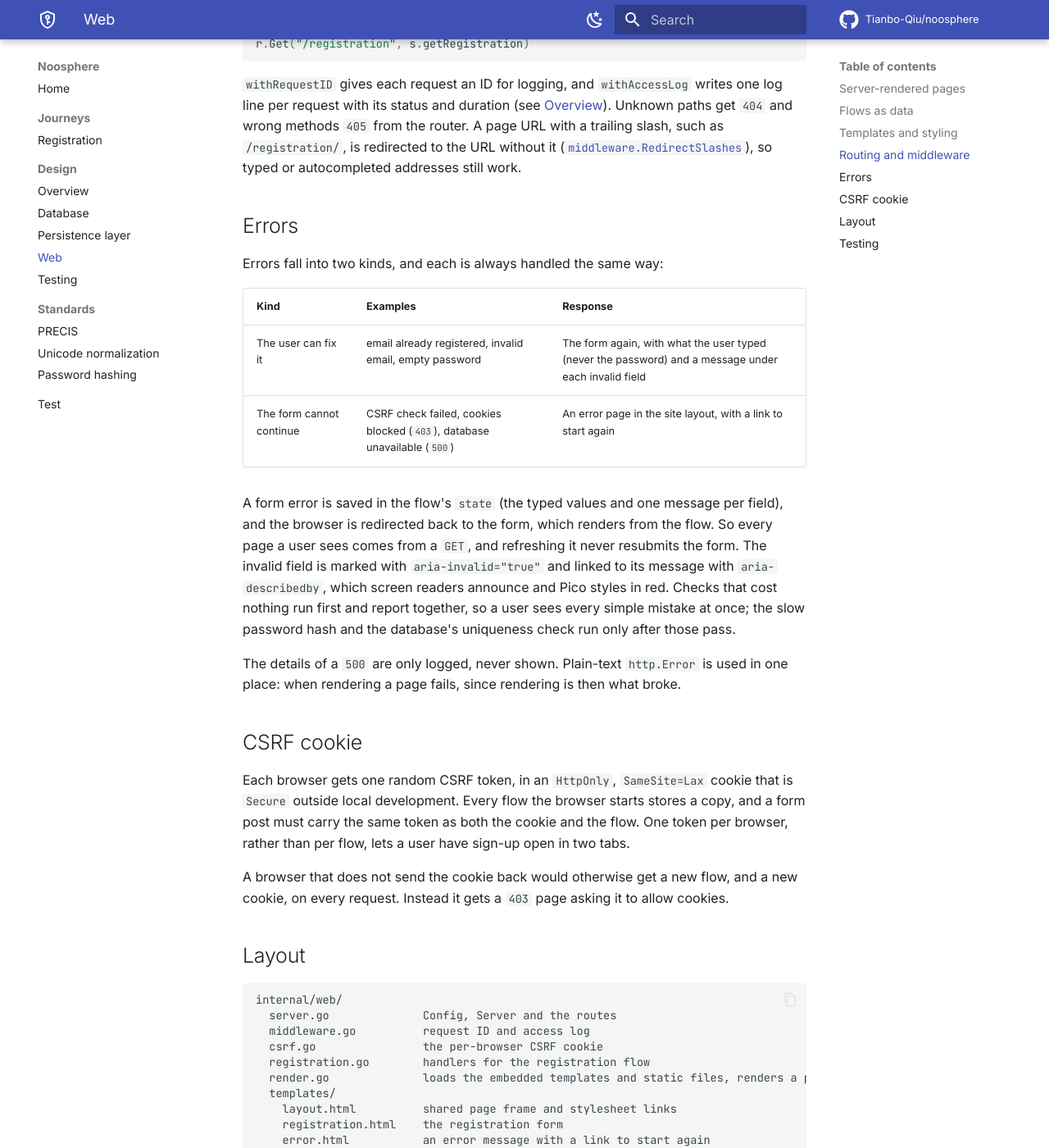
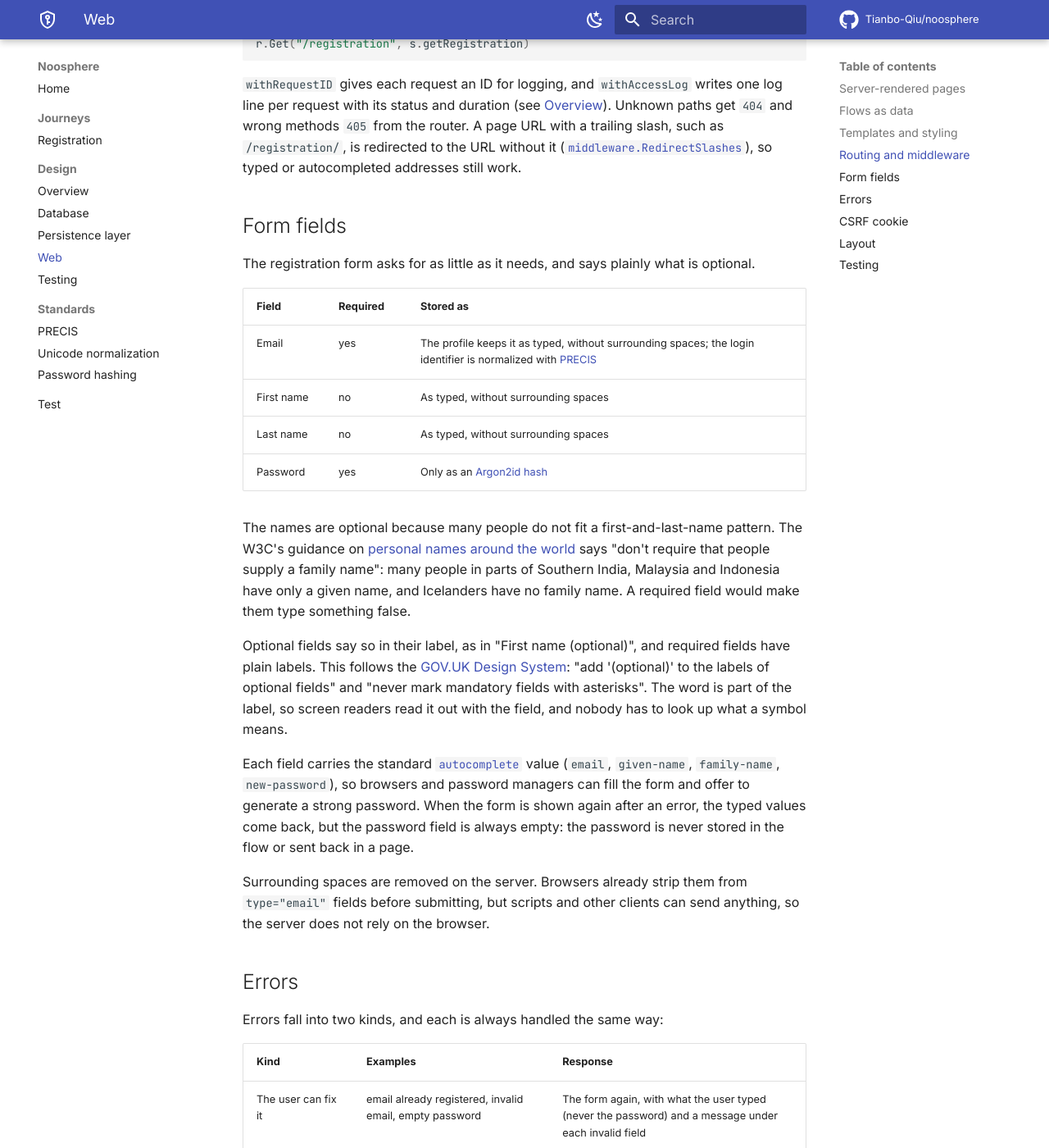
Before and after one commit to Tianbo-Qiu/noosphere, an MkDocs documentation site: the page built from docs/design/web.md, in a window 1280 px wide and 1400 px high, scrolled down 1392 px. Shown: the whole window at 82% size. Built offline with MkDocs 1.6.1 and Material for MkDocs 9.7.7, drawn with Linux system fonts in a browser that asks for light colours; comment, search, counter and statistics services are not loaded.

Commit message:
optional name in form

````diff
--- a/docs/design/web.md
+++ b/docs/design/web.md
@@ -33,6 +33,25 @@ r.Get("/registration", s.getRegistration)
 ```
 
 `withRequestID` gives each request an ID for logging, and `withAccessLog` writes one log line per request with its status and duration (see [Overview](overview.md#logging)). Unknown paths get `404` and wrong methods `405` from the router. A page URL with a trailing slash, such as `/registration/`, is redirected to the URL without it ([`middleware.RedirectSlashes`](https://pkg.go.dev/github.com/go-chi/chi/v5/middleware#RedirectSlashes)), so typed or autocompleted addresses still work.
+
+## Form fields
+
+The registration form asks for as little as it needs, and says plainly what is optional.
+
+| Field | Required | Stored as |
+|---|---|---|
+| Email | yes | The profile keeps it as typed, without surrounding spaces; the login identifier is normalized with [PRECIS](../standards/precis.md) |
+| First name | no | As typed, without surrounding spaces |
+| Last name | no | As typed, without surrounding spaces |
+| Password | yes | Only as an [Argon2id hash](../standards/password-hashing.md) |
+
+The names are optional because many people do not fit a first-and-last-name pattern. The W3C's guidance on [personal names around the world](https://www.w3.org/International/questions/qa-personal-names) says "don't require that people supply a family name": many people in parts of Southern India, Malaysia and Indonesia have only a given name, and Icelanders have no family name. A required field would make them type something false.
+
+Optional fields say so in their label, as in "First name (optional)", and required fields have plain labels. This follows the [GOV.UK Design System](https://design-system.service.gov.uk/patterns/question-pages/): "add '(optional)' to the labels of optional fields" and "never mark mandatory fields with asterisks". The word is part of the label, so screen readers read it out with the field, and nobody has to look up what a symbol means.
+
+Each field carries the standard [`autocomplete`](https://developer.mozilla.org/en-US/docs/Web/HTML/Reference/Attributes/autocomplete) value (`email`, `given-name`, `family-name`, `new-password`), so browsers and password managers can fill the form and offer to generate a strong password. When the form is shown again after an error, the typed values come back, but the password field is always empty: the password is never stored in the flow or sent back in a page.
+
+Surrounding spaces are removed on the server. Browsers already strip them from `type="email"` fields before submitting, but scripts and other clients can send anything, so the server does not rely on the browser.
 
 ## Errors
 
````
Also changed, not shown: 2 other files.
